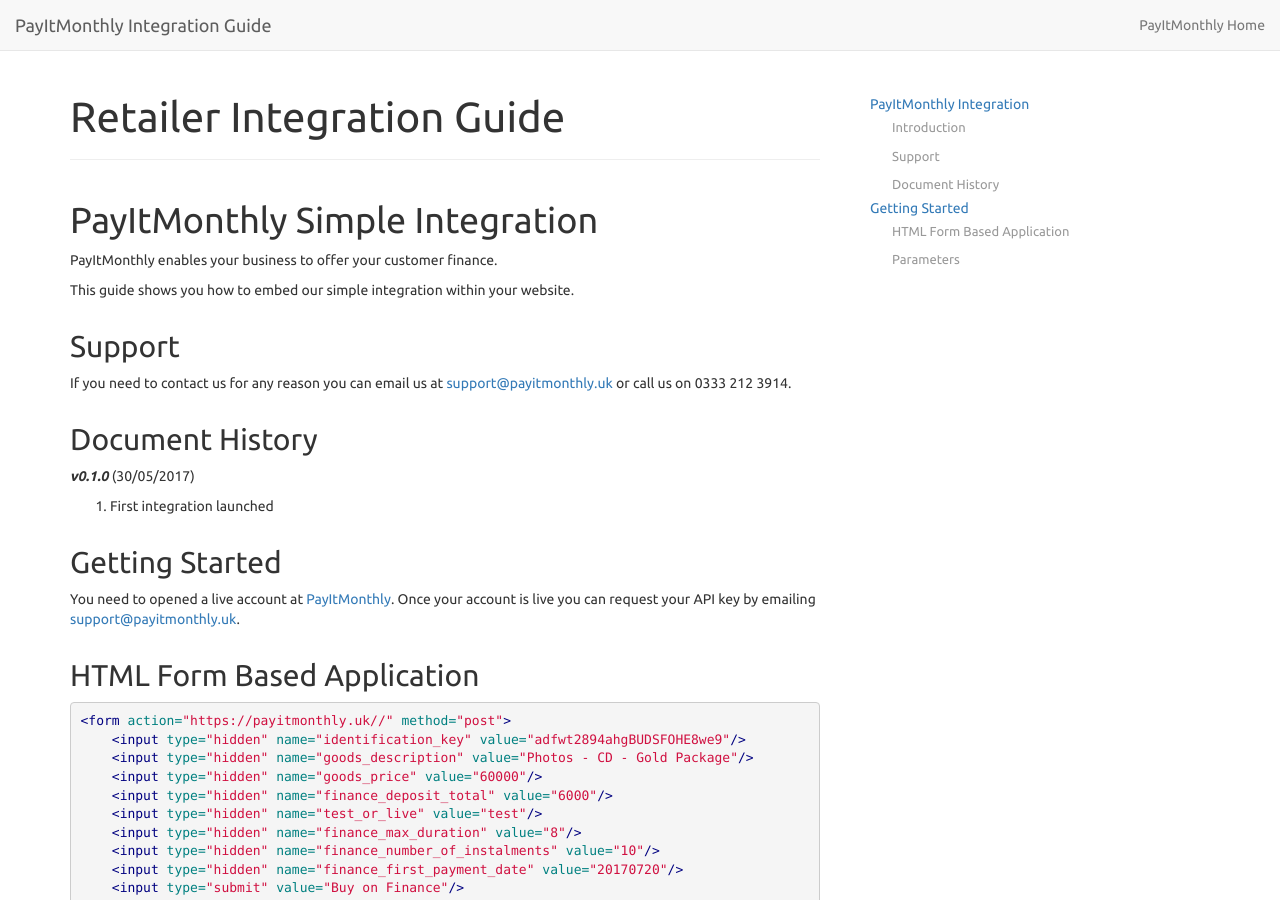
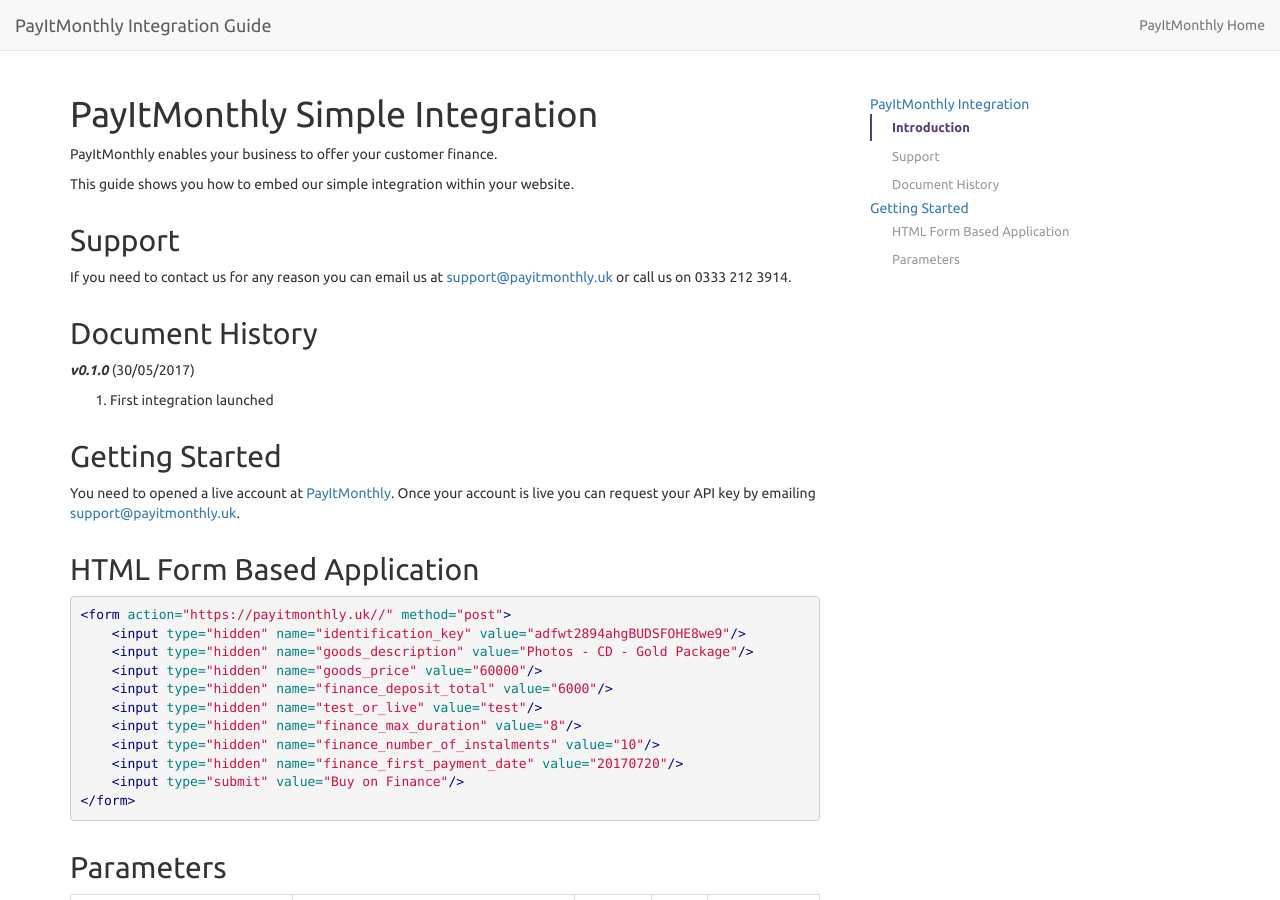
Before and after one commit to payitmonthly/Integration, a Jekyll site: the page built from index.md, in a window 1280 px wide and 900 px high. Built offline with Jekyll 4.4.1, drawn with Linux system fonts in a browser that asks for light colours; nearby versions of some CDN libraries; Markdown is read by kramdown in place of the engine named in the settings; our own code applies the rules of GitHub Pages for plain Markdown files.

Commit message:
Update index.md

```diff
--- a/index.md
+++ b/index.md
@@ -1,7 +1,6 @@
 ---
 layout: "v4"
 toc: toc.html
-heading: Retailer Integration Guide
 redirect_from:
     - /v4/
 ---
```
